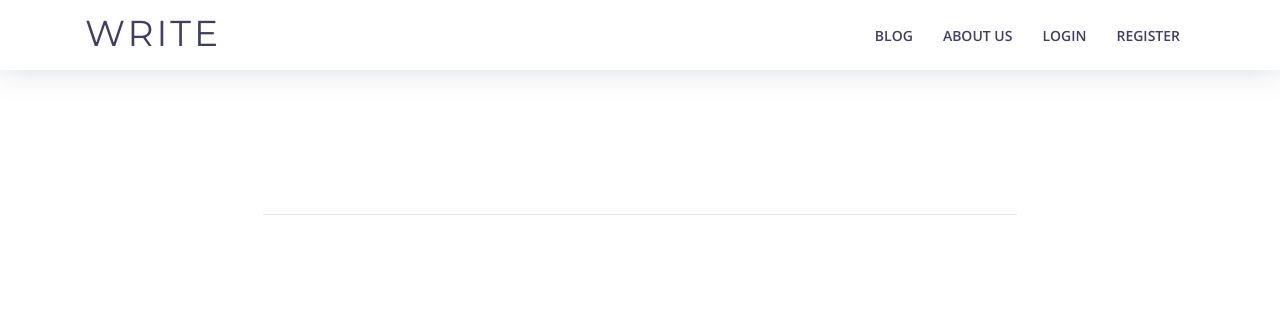
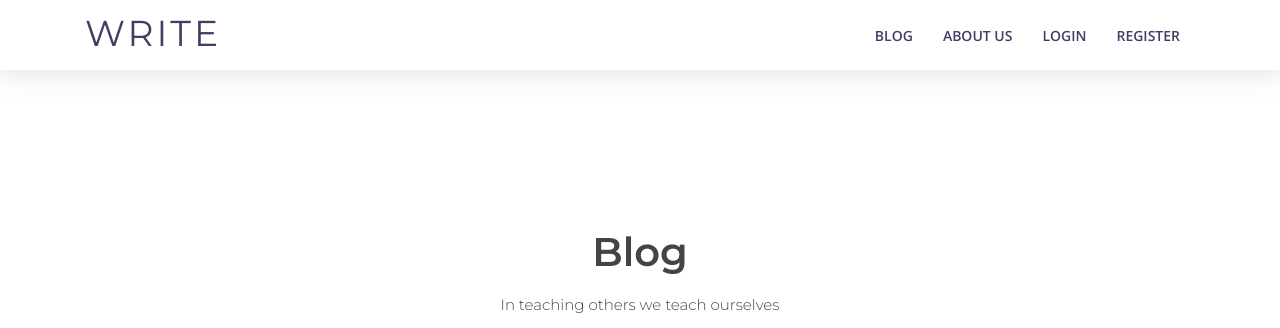
Before and after one commit to Nishantkumarr/write-it, a Django app: page /blog/ in a window 1280 px wide. Shown: the top 328 px of the page. Run offline with Django 3.2, Linux system fonts and the light colour scheme; data comes from the database, SQL or seed files in the repository; some libraries are stand-ins or nearby versions; grey boxes are pictures that could not be loaded.

Commit message:
heroku-addon

```diff
--- a/blog/templates/blog/blog.html
+++ b/blog/templates/blog/blog.html
@@ -9,6 +9,8 @@
             <div class="block-heading" style="padding-top: 10%;padding-bottom: 5%;">
                 <div class="post-image"style="background-image:url({% static "blog/assets/img/scenery/image3.jpg" %})"></div>
                 <div class="post-body" style="padding-right: 16%;padding-left: 16%; padding-bottom: 3%; padding-top: 6%;">
+                <h1 style="text-align: center;padding-top: 30px;font-weight: 600;">Blog</h1>
+                <a><h4 style="text-align: center;padding-top: 0px;font-weight: 100;font-size: 15px;">In teaching others we teach ourselves</h4></a>
                 <hr>
             </div>
                 <div class="post-body" style="padding-right: 14%;padding-left: 14%; padding-bottom: 12%; padding-top: 6%; margin-left: 5%;margin-right: 5%;">
```
